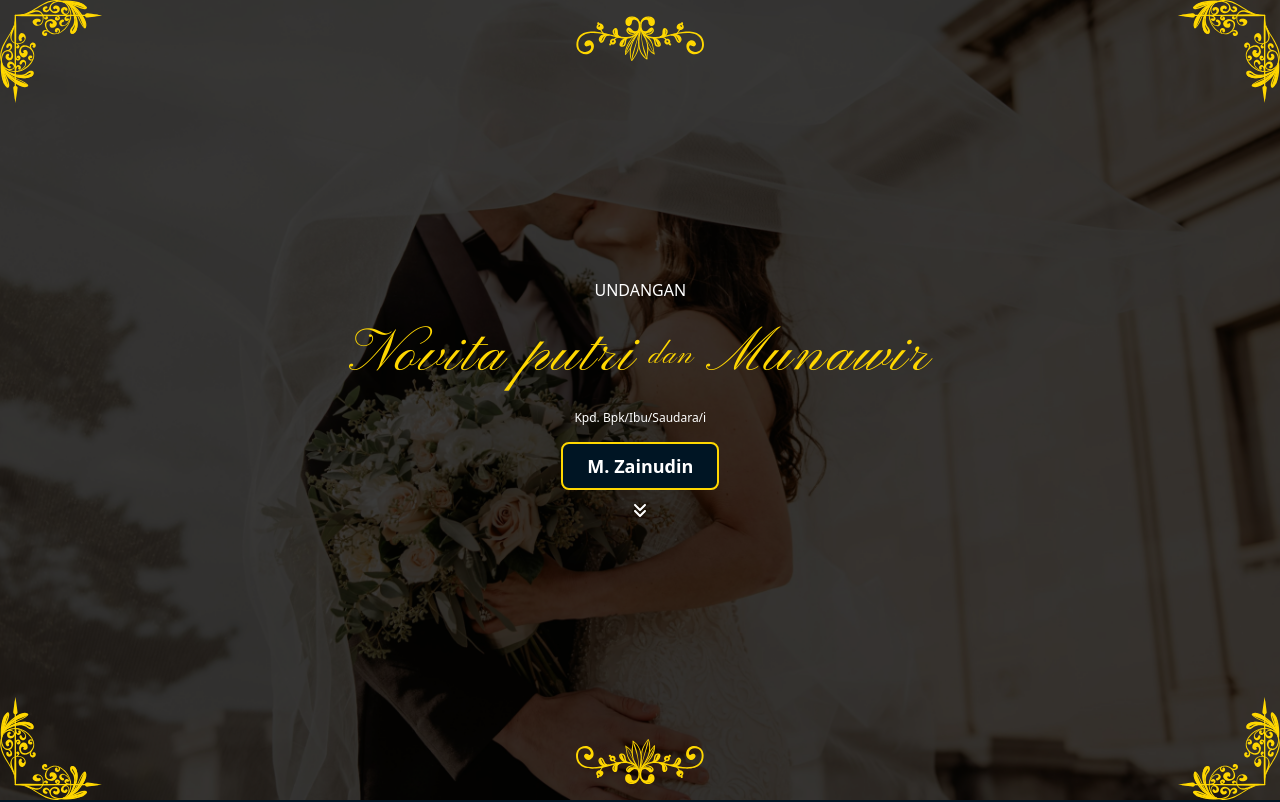
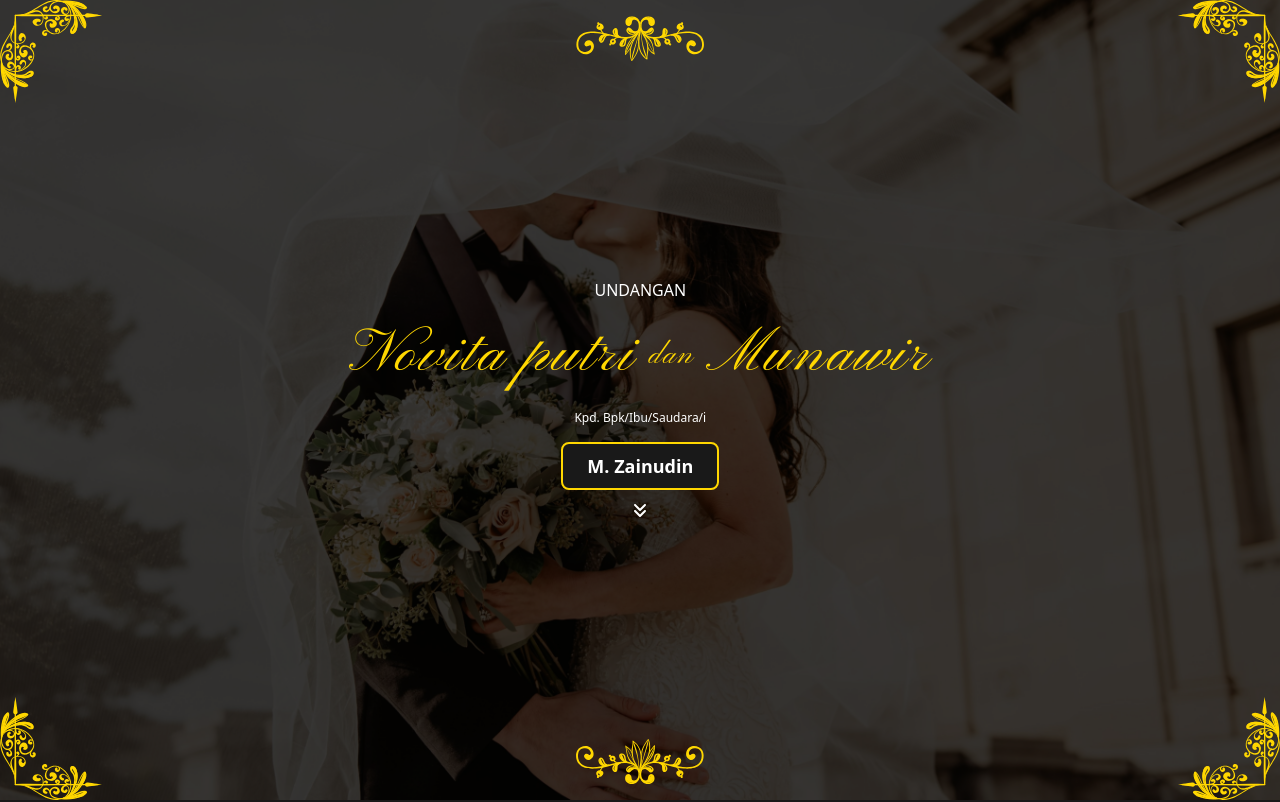
Before and after one commit to mardini1414/pengenikah-fe, a React (Vite) app: page /1 in a window 1280 px wide. Shown: the top 802 px of the page. Built offline with nearby package versions, Linux system fonts and the light colour scheme.

Commit message:
adjust: color

```diff
--- a/src/themes/theme_v1/components/HeroSection.jsx
+++ b/src/themes/theme_v1/components/HeroSection.jsx
@@ -12,7 +12,7 @@ import { Zoom } from 'react-reveal';
 function HeroSection() {
   return (
     <section
-      className="min-h-dvh bg-cover bg-center relative"
+      className="min-h-screen bg-cover bg-center relative"
       style={{ backgroundImage: `url(${bgHero})` }}
     >
       <img
--- a/tailwind.config.js
+++ b/tailwind.config.js
@@ -5,7 +5,7 @@ export default {
     extend: {
       colors: {
         gold: '#FFD700',
-        blackV1: '#001524',
+        blackV1: '#191919',
       },
       fontFamily: {
         pinyon: ['Pinyon Script', 'cursive'],
```
